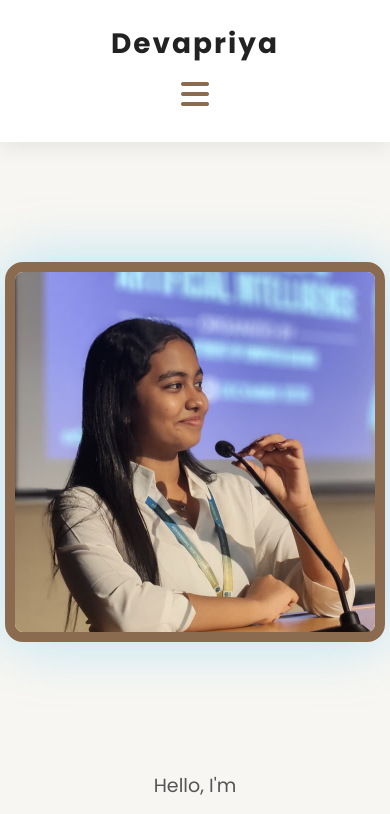
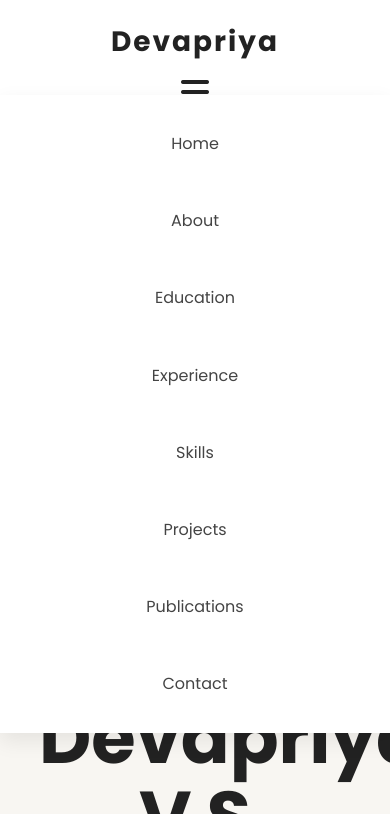
Before and after one commit to devapriyavinod/Portfolio, a plain HTML site: page index.html in a window 390 px wide. Both pictures are taken after a click on the element 195 px from the left and 94 px from the top of the page. Shown: the top 814 px of the page. Drawn offline with Linux system fonts and the light colour scheme.

Commit message:
Fixed mobile navigation and updated portfolio

```diff
--- a/index.html
+++ b/index.html
@@ -33,6 +33,9 @@
 
         <div class="menu-toggle" id="menu-toggle">
     <i class="fas fa-bars"></i>
+</div>
+<div class="menu-toggle" id="menu-toggle">
+    ☰
 </div>
 
 <ul id="nav-links">
@@ -589,6 +592,6 @@
 </footer>
 </body>
 
-<script src="js/script.js"></script>
+<script src="script.js"></script>
 
 </html>
--- a/script.js
+++ b/script.js
@@ -1,6 +1,9 @@
-const menuToggle = document.getElementById("menu-toggle");
-const navLinks = document.getElementById("nav-links");
+const menu = document.getElementById("menu-toggle");
 
-menuToggle.addEventListener("click", () => {
-    navLinks.classList.toggle("active");
+const nav = document.getElementById("nav-links");
+
+menu.addEventListener("click",()=>{
+
+    nav.classList.toggle("active");
+
 });
--- a/style.css
+++ b/style.css
@@ -110,17 +110,13 @@
 =========================== */
 
 .hero{
+display:flex;
 
-    display:flex;
+    justify-content:space-between;
 
     align-items:center;
 
-    justify-content:space-between;
-
     gap:80px;
-
-    min-height:100vh;
-
 }
 
 
@@ -197,19 +193,20 @@
 }
 
 .hero-image img{
+    width: 280px;
+    height: 280px;
+    object-fit: cover;
+    border-radius: 18px;
+}
+.hero-text{
+    order: 1;
+}
 
-    width:460px;
-    height:520px;
+.hero-image{
+    order: 2;
+}
 
-    object-fit:cover;
 
-    border-radius:18px;
-
-    border:none;
-
-    box-shadow:0 20px 50px rgba(0,0,0,.15);
-
-}
 
 
 /* ===========================
@@ -1132,3 +1129,90 @@
     }
 
 }
+/* ===========================
+   MOBILE NAVBAR
+=========================== */
+
+.menu-toggle{
+    display:none;
+    font-size:32px;
+    cursor:pointer;
+    color:#222;
+}
+
+@media (max-width:900px){
+
+    nav{
+        padding:18px 8%;
+        position:relative;
+    }
+
+    .menu-toggle{
+        display:block;
+    }
+
+    nav ul{
+
+        display:none;
+
+        position:absolute;
+
+        top:80px;
+
+        left:0;
+
+        width:100%;
+
+        background:white;
+
+        box-shadow:0 10px 20px rgba(0,0,0,.08);
+
+        flex-direction:column;
+
+        align-items:center;
+
+        padding:20px 0;
+
+        gap:20px;
+
+        z-index:999;
+
+    }
+
+    nav ul.active{
+
+        display:flex;
+
+    }
+
+    nav ul li{
+
+        margin:0;
+
+    }
+    .hero{
+
+    display:flex;
+
+    flex-direction:column-reverse;
+
+    align-items:center;
+
+    text-align:center;
+
+    gap:30px;
+
+    padding-top:120px;
+
+}
+.hero-image img{
+
+    width:280px;
+
+    height:280px;
+
+    object-fit:cover;
+
+}
+
+}
```
